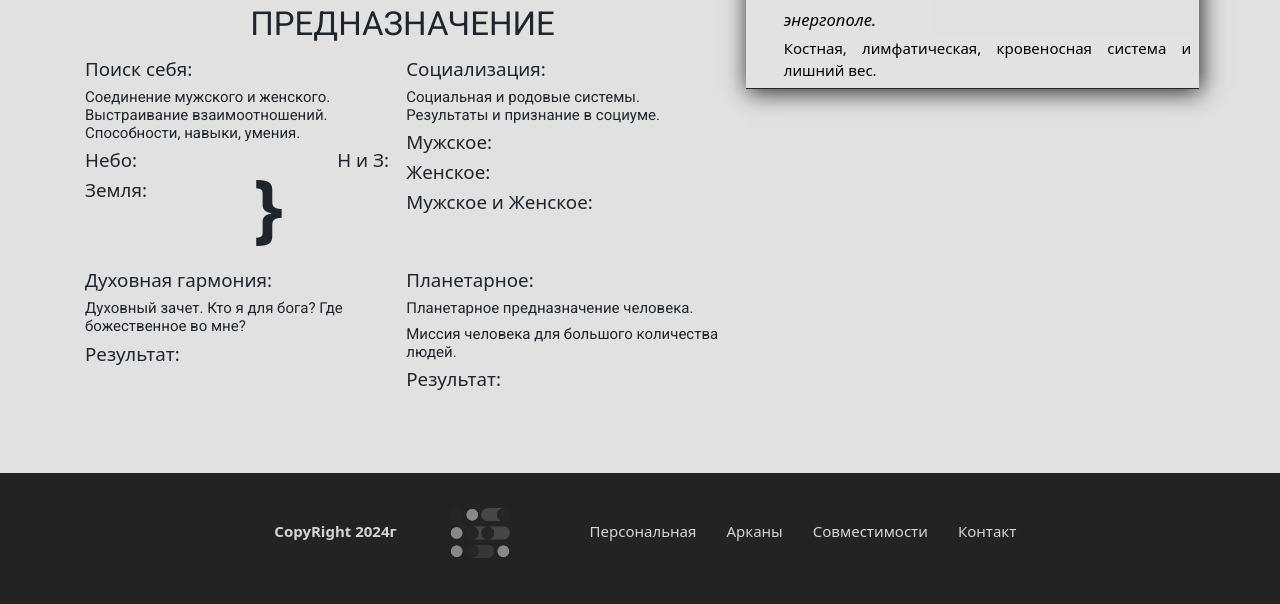
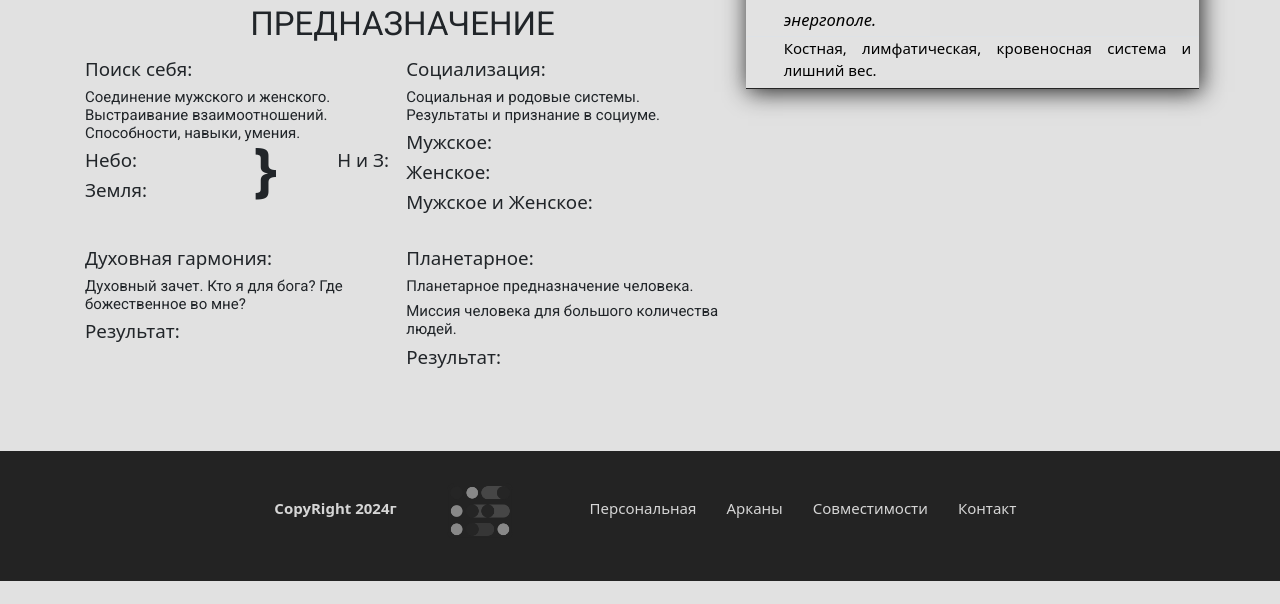
Before and after one commit to Olmeksky/matrix_fate2, a PHP site: page /matr.html in a window 1280 px wide. Shown: the part 1441-2045 px from the top of the page. After the commit the page ends 2022 px from the top, so only its background shows below. Run offline with PHP 8.4, Linux system fonts and the light colour scheme.

Commit message:
Update styler.css

```diff
--- a/css/styler.css
+++ b/css/styler.css
@@ -804,7 +804,14 @@ span.line-zhen {
   transform: rotate(135deg);
 }
 .fig-scob {
-	font-size: 5rem;
+    font-size: 4rem;
+    position: relative;
+    top: -30%;
+    margin: 0;
+    padding: 0;
+    border-spacing: 0;
+    vertical-align: super;
+    letter-spacing: 0;
 	font-weight: 900;
 }
 
```
